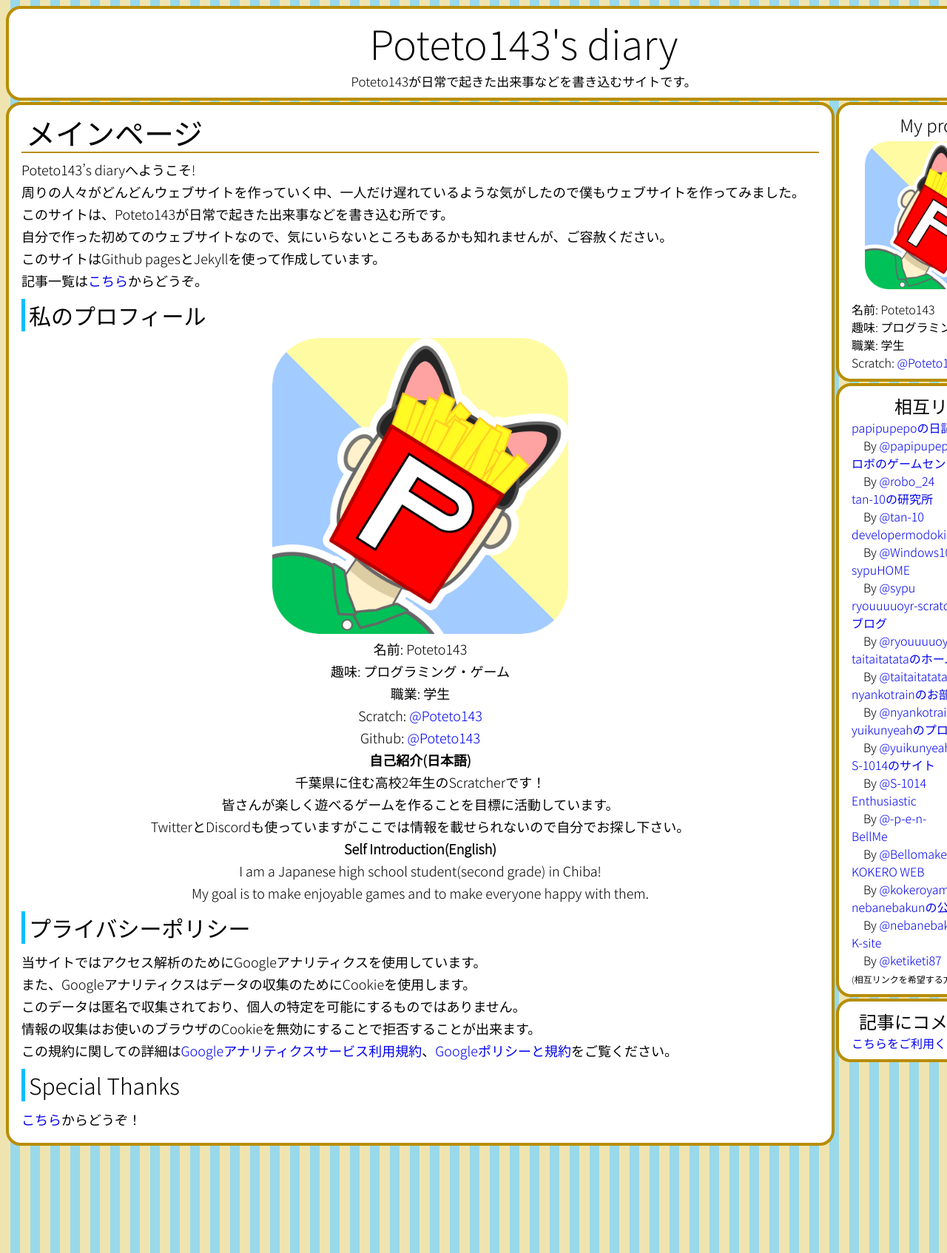
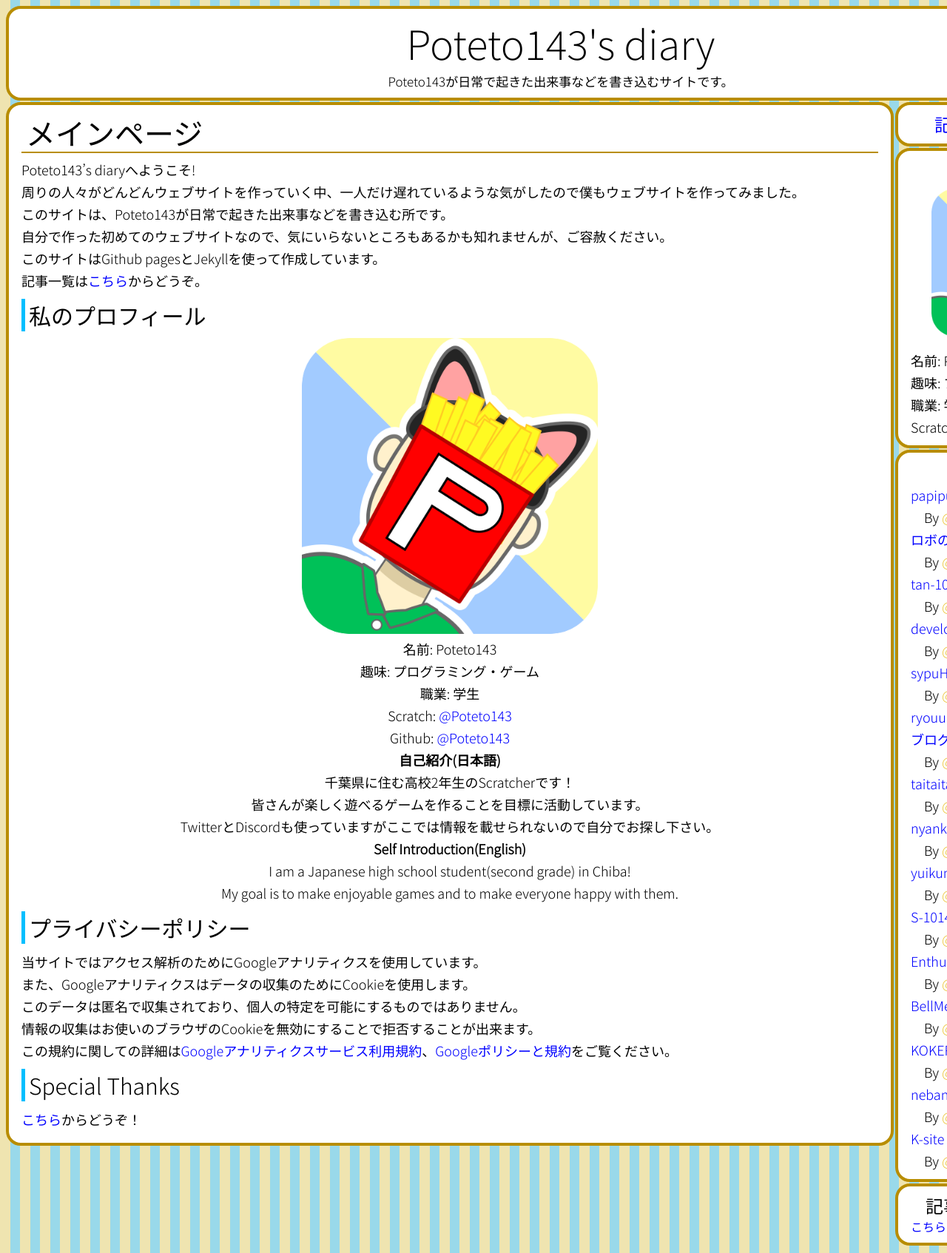
Before and after one commit to Poteto143/Poteto143s_diary, a Jekyll site: the page built from index.md, in a window 1280 px wide. Shown: the whole page at 74% size. Built offline with Jekyll 4.4.1, drawn with Linux system fonts in a browser that asks for light colours.

Commit message:
大幅改修2: ファビコン変更、cssの調整、相互リンクシステムの簡略化

```diff
--- a/_includes/sidebar.html
+++ b/_includes/sidebar.html
@@ -1,45 +1,55 @@
 <div class="sidebar">
+    <div class="block">
+        <h2><a href="{{site.url}}/posts">記事一覧はこちら</a></h2>
+    </div>
     <div class="block">
         <h2>My profile</h2>
         <p style="text-align: center; margin: 10px 0;"><img src="{{site.url}}\assets\images\Icon.png" width="200px" height="200px"></p>
-        名前: Poteto143<br>
-        趣味: プログラミング・ゲーム<br>
-        職業: 学生<br>
-        Scratch: <a href="https://scratch.mit.edu/users/Poteto143/">@Poteto143</a>
+        <p>名前: Poteto143</p>
+        <p>趣味: プログラミング・ゲーム</p>
+        <p>職業: 学生</p>
+        <p>Scratch: <a href="https://scratch.mit.edu/users/Poteto143/">@Poteto143</a></p>
     </div>
     <div class="block">
         <h2>相互リンク</h2>
-        <a href="https://papinosuke.github.io/diary.html">papipupepoの日記</a><br>
-        　By <a href="https://scratch.mit.edu/users/papipupepo/">@papipupepo</a><br>
-        <a href="http://robo-gamecenter.seesaa.net/">ロボのゲームセンター</a><br>
-        　By <a href="https://scratch.mit.edu/users/robo_24/">@robo_24</a><br>
-        <a href="https://tan-10.github.io/">tan-10の研究所</a><br>
-        　By <a href="https://scratch.mit.edu/users/tan-10/">@tan-10</a><br>
-        <a href="https://developermodoki.github.io/pages/">developermodoki's Pages</a><br>
-        　By <a href="https://scratch.mit.edu/users/Windows1000000_2">@Windows1000000_2</a><br>
-        <a href="https://sypuhome.webnode.jp/">sypuHOME</a><br>
-        　By <a href="https://scratch.mit.edu/users/sypu/">@sypu</a><br>
-        <a href="https://ryouuuuoyr-scratcher.webnode.jp/">ryouuuuoyr-scratcherのScratchブログ</a><br>
-        　By <a href="https://scratch.mit.edu/users/ryouuuuoyr">@ryouuuuoyr</a><br>
-        <a href="https://taitaitatata.github.io/taitai-page">taitaitatataのホームページ</a><br>
-        　By <a href="https://scratch.mit.edu/users/taitaitatata">@taitaitatata</a><br>
-        <a href="https://neko001robov.github.io/">nyankotrainのお部屋</a><br>
-        　By <a href="https://scratch.mit.edu/users/nyankotrain/">@nyankotrain</a><br>
-        <a href="https://yuikunyeah.github.io/homepage/profile.html">yuikunyeahのプロフ</a><br>
-        　By <a href="https://scratch.mit.edu/users/yuikunyeah">@yuikunyeah</a><br>
-        <a href="https://s-1014.glitch.me/">S-1014のサイト</a><br>
-        　By <a href="https://scratch.mit.edu/users/S-1014">@S-1014</a><br>
-        <a href="https://enthusiasticprogram.github.io/index.html">Enthusiastic</a><br>
-        　By <a href="https://scratch.mit.edu/users/-p-e-n-">@-p-e-n-</a><br>
-        <a href="https://bellomaker.glitch.me/">BellMe</a><br>
-        　By <a href="https://scratch.mit.edu/users/Bellomaker">@Bellomaker</a><br>
-        <a href="https://kokero-web.github.io/">KOKERO WEB</a><br>
-        　By <a href="https://scratch.mit.edu/users/kokeroyama">@kokeroyama</a><br>
-        <a href="https://kuwagatasan.github.io/nebanebakun-mainpage/">nebanebakunの公式サイト</a><br>
-        　By <a href="https://scratch.mit.edu/users/nebanebakun">@nebanebakun</a><br>
-        <a href="https://613482be66713.site123.me/">K-site</a><br>
-        　By <a href="https://scratch.mit.edu/users/ketiketi87">@ketiketi87</a><br>
-        <span style="font-size: 12px;">(相互リンクを希望する方は<a href="{{site.url}}\2020\03\18\Look-for-link-exchange.html">こちら</a>へ)</span>
+        {% assign links = site.data.links %}
+        {% for data in links %}
+                <p><a href="{{ data['SiteUrl'] }}">{{ data['SiteName'] }}</a></p>
+                <p>　By <a href="https://scratch.mit.edu/users/{{ data['UserName'] }}/" class="scLink">@{{ data['UserName'] }}</a></p>
+        {% endfor %}
+        <!--
+        <p><a href="https://papinosuke.github.io/diary.html">papipupepoの日記</a></p>
+        <p>　By <a href="https://scratch.mit.edu/users/papipupepo/" class="scLink">@papipupepo</a></p>
+        <p><a href="http://robo-gamecenter.seesaa.net/">ロボのゲームセンター</a></p>
+        <p>　By <a href="https://scratch.mit.edu/users/robo_24/" class="scLink">@robo_24</a></p>
+        <p><a href="https://tan-10.github.io/">tan-10の研究所</a></p>
+        <p>　By <a href="https://scratch.mit.edu/users/tan-10/" class="scLink">@tan-10</a></p>
+        <p><a href="https://developermodoki.github.io/pages/">developermodoki's Pages</a></p>
+        <p>　By <a href="https://scratch.mit.edu/users/Windows1000000_2" class="scLink">@Windows1000000_2</a></p>
+        <p><a href="https://sypuhome.webnode.jp/">sypuHOME</a></p>
+        <p>　By <a href="https://scratch.mit.edu/users/sypu/">@sypu</a></p>
+        <p><a href="https://ryouuuuoyr-scratcher.webnode.jp/">ryouuuuoyr-scratcherのScratchブログ</a></p>
+        <p>　By <a href="https://scratch.mit.edu/users/ryouuuuoyr">@ryouuuuoyr</a></p>
+        <p><a href="https://taitaitatata.github.io/taitai-page">taitaitatataのホームページ</a></p>
+        <p>　By <a href="https://scratch.mit.edu/users/taitaitatata">@taitaitatata</a></p>
+        <p><a href="https://neko001robov.github.io/">nyankotrainのお部屋</a></p>
+        <p>　By <a href="https://scratch.mit.edu/users/nyankotrain/">@nyankotrain</a></p>
+        <p><a href="https://yuikunyeah.github.io/homepage/profile.html">yuikunyeahのプロフ</a></p>
+        <p>　By <a href="https://scratch.mit.edu/users/yuikunyeah">@yuikunyeah</a></p>
+        <p><a href="https://s-1014.glitch.me/">S-1014のサイト</a></p>
+        <p>　By <a href="https://scratch.mit.edu/users/S-1014">@S-1014</a></p>
+        <p><a href="https://enthusiasticprogram.github.io/index.html">Enthusiastic</a></p>
+        <p>　By <a href="https://scratch.mit.edu/users/-p-e-n-">@-p-e-n-</a></p>
+        <p><a href="https://bellomaker.glitch.me/">BellMe</a></p>
+        <p>　By <a href="https://scratch.mit.edu/users/Bellomaker">@Bellomaker</a></p>
+        <p><a href="https://kokero-web.github.io/">KOKERO WEB</a></p>
+        <p>　By <a href="https://scratch.mit.edu/users/kokeroyama">@kokeroyama</a></p>
+        <p><a href="https://kuwagatasan.github.io/nebanebakun-mainpage/">nebanebakunの公式サイト</a></p>
+        <p>　By <a href="https://scratch.mit.edu/users/nebanebakun">@nebanebakun</a></p>
+        <p><a href="https://613482be66713.site123.me/">K-site</a></p>
+        <p>　By <a href="https://scratch.mit.edu/users/ketiketi87">@ketiketi87</a></p>
+        <p><span style="font-size: 14px;">(相互リンクを希望する方は<a href="{{site.url}}\2020\03\18\Look-for-link-exchange.html">こちら</a>へ)</span></p>
+        -->
     </div>
     <div class="block">
         <h2>記事にコメントする</h2>
--- a/assets/css/style.css
+++ b/assets/css/style.css
@@ -1,25 +1,29 @@
-html {
-    background-image: url("../images/background.png");
-}
-
 body {
     width: 100%;
     color: black;
     text-align: center;
     font-family: "Noto Sans JP", "sans-serif";
+    background-image: url("../images/background.png");
 }
 
 header {
-    width: 1400px;
+    width: 100%;
     display: inline-block;
 }
 
 a {
+    color: blue;
     text-decoration: none;
 }
 
+
+a.scLink {
+    color: #ebc334;
+}
+
+
 .container {
-    width: 1400px;
+    width: 1500px;
     display: inline-block;
 }
 
@@ -64,10 +68,10 @@
     padding-left: 5px;
 }
 
-article p {
+p {
     width: 100%;
     margin: 0;
-    font-size: large;
+    font-size: 18px;
     line-height: 30px;
 }
 
@@ -81,9 +85,13 @@
 
 .sidebar h2 {
     text-align: center;
-    line-height: 24px;
-    margin: 5px 0;
+    line-height: 30px;
+    margin: 1px 0;
     font-weight: lighter;
+}
+.sidebar p{
+    line-height: 30px;
+    margin: 0;
 }
 
 .sitetitle {
```
Also changed, not shown: _data/links.csv (added, +16 -0 lines), assets/images/favicon.ico.
